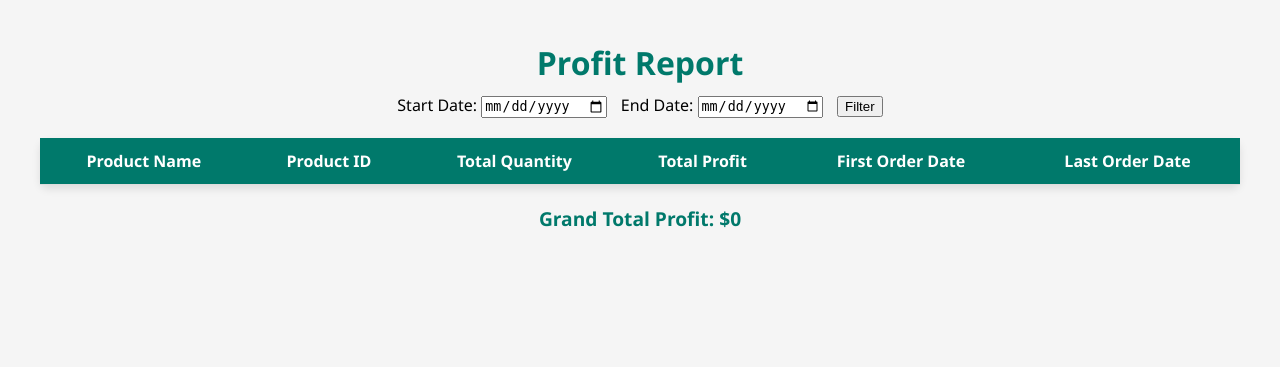
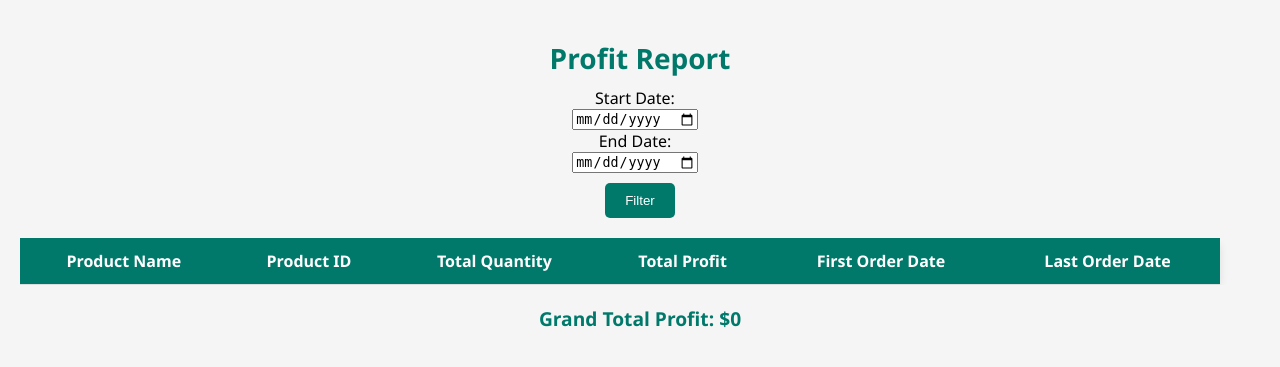
Before and after one commit to Derek1211212/webapp, a Flask app: page /profit_report in a window 1280 px wide. Shown: the top 367 px of the page. Run offline with Flask 3, Linux system fonts and the light colour scheme; the visitor is signed in with stand-in values (Sample User, id 1); data that the repository does not hold is empty.

Commit message:
Update profit_report.html

```diff
--- a/templates/profit_report.html
+++ b/templates/profit_report.html
@@ -1,4 +1,3 @@
-
 <!DOCTYPE html>
 <html lang="en">
 <head>
@@ -19,14 +18,44 @@
         h1 {
             color: #00796b; /* Dark teal */
             margin-bottom: 10px;
+            font-size: 28px;
+            font-weight: bold;
+            text-align: center;
         }
 
         form {
             margin-bottom: 20px;
+            display: flex;
+            flex-direction: column;
+            align-items: center;
+        }
+
+        label {
+            margin-right: 10px;
         }
 
         input[type="date"] {
             margin-right: 10px;
+        }
+
+        button[type="submit"] {
+            background-color: #00796b; /* Dark teal */
+            color: white;
+            border: none;
+            padding: 10px 20px;
+            border-radius: 5px;
+            cursor: pointer;
+            transition: background-color 0.3s ease;
+            margin-top: 10px;
+        }
+
+        button[type="submit"]:hover {
+            background-color: #004d40; /* Darker teal */
+        }
+
+        .table-container {
+            width: 100%;
+            overflow-x: auto;
         }
 
         table {
@@ -36,6 +65,8 @@
             background-color: white;
             border-radius: 8px;
             box-shadow: 0 4px 8px rgba(0, 0, 0, 0.1);
+            font-size: 16px;
+            table-layout: auto; /* Allow table to adjust column widths */
         }
 
         table thead {
@@ -47,6 +78,7 @@
             padding: 12px;
             text-align: center;
             border-bottom: 1px solid #ddd;
+            word-wrap: break-word; /* Ensure text wraps within cells */
         }
 
         table tbody tr:nth-child(even) {
@@ -79,6 +111,44 @@
             background-color: #00796b; /* Dark teal */
             color: white;
         }
+
+        @media (max-width: 768px) {
+            h1 {
+                font-size: 24px;
+            }
+
+            button[type="submit"] {
+                font-size: 14px;
+                padding: 8px 16px;
+            }
+
+            table {
+                font-size: 14px;
+            }
+
+            th, td {
+                padding: 10px;
+            }
+        }
+
+        @media (max-width: 480px) {
+            h1 {
+                font-size: 20px;
+            }
+
+            button[type="submit"] {
+                font-size: 12px;
+                padding: 6px 12px;
+            }
+
+            table {
+                font-size: 12px;
+            }
+
+            th, td {
+                padding: 8px;
+            }
+        }
     </style>
 </head>
 <body>
@@ -91,6 +161,7 @@
         <button type="submit">Filter</button>
     </form>
 
+    <div class="table-container">
         <table>
             <thead>
                 <tr>
@@ -115,6 +186,7 @@
                 {% endfor %}
             </tbody>
         </table>
+    </div>
 
     <div class="total-profit">
         Grand Total Profit: ${{ grand_total_profit | round(2) }}
```
Lines whose indentation alone changed are shown as unchanged.
